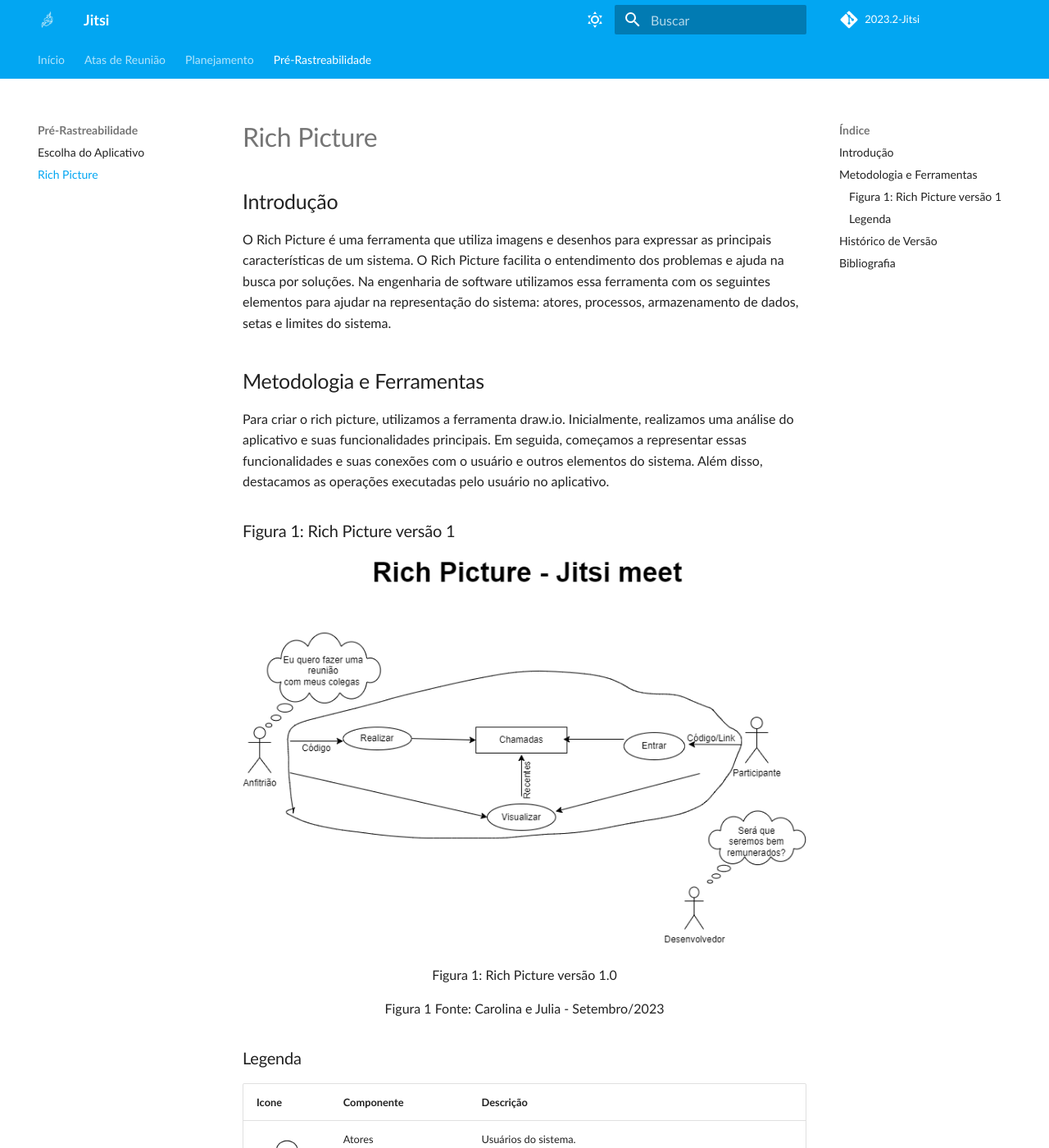
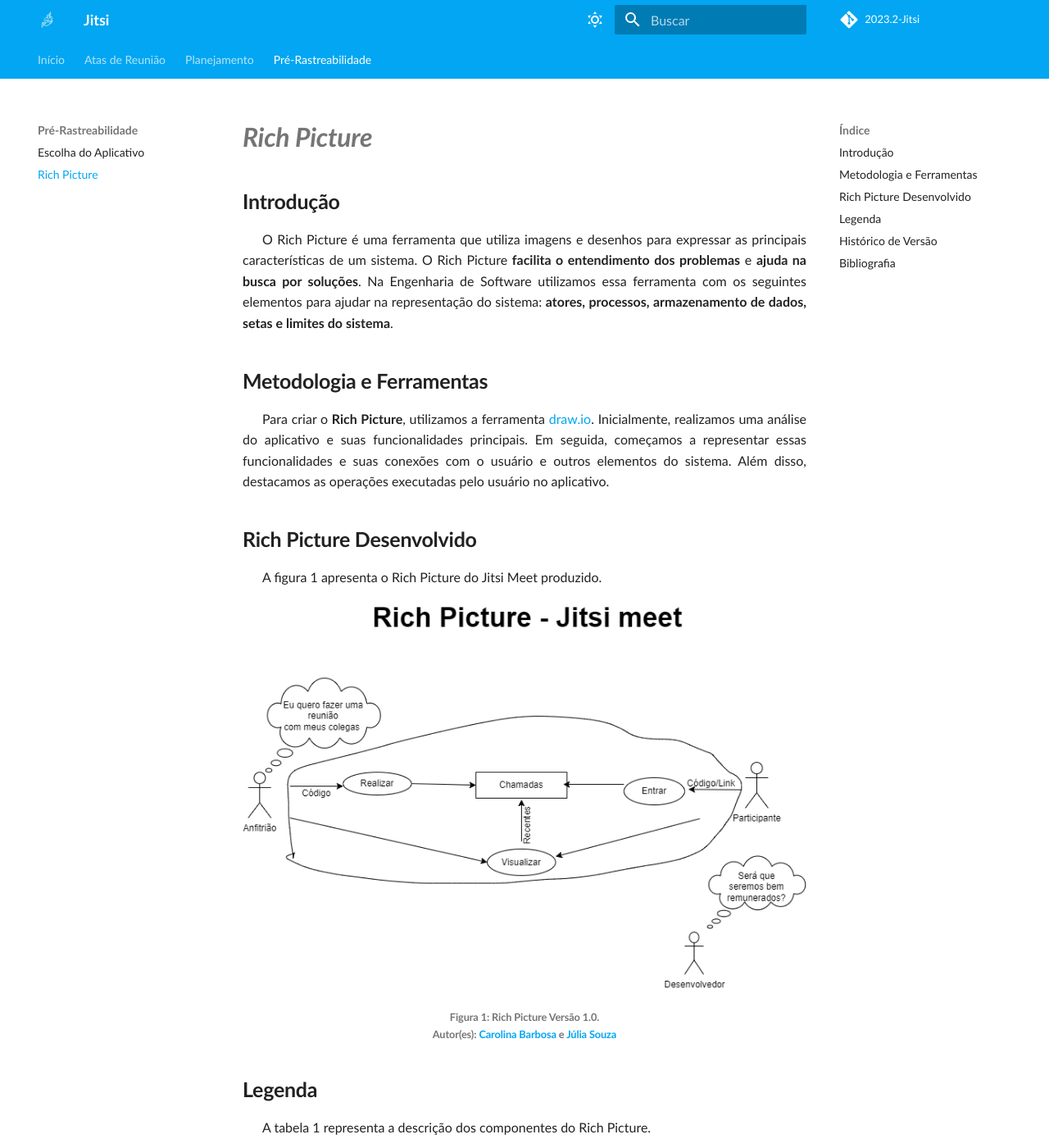
Before and after one commit to Requisitos-de-Software/2023.2-Jitsi, an MkDocs documentation site: the page built from docs/PreRastreabilidade/RichPicture.md, in a window 1280 px wide and 1400 px high. Shown: the whole window at 82% size. Built offline with MkDocs 1.6.1 and Material for MkDocs 9.7.7, drawn with Linux system fonts in a browser that asks for light colours; some web fonts are replaced; comment, search, counter and statistics services are not loaded; some of the changed text lies outside the part shown.

Commit message:
docs: padronizacao do artefato rich picture

```diff
--- a/docs/Planejamento/cronograma.md
+++ b/docs/Planejamento/cronograma.md
@@ -142,4 +142,4 @@
 
  ## **Bibliografia**
 
-> [1] Cronograma Youtube. Disponível em: <<https://github.com/Requisitos-de-Software/2023.1-BilheteriaDigital/blob/main/docs/planejamento/cronograma.md>> . Acesso em 15 de Setembro de 2023.
+> Cronograma Youtube. Disponível em: <<https://github.com/Requisitos-de-Software/2023.1-BilheteriaDigital/blob/main/docs/planejamento/cronograma.md>> . Acesso em 15 de Setembro de 2023.
--- a/docs/Planejamento/ferramentas.md
+++ b/docs/Planejamento/ferramentas.md
@@ -44,4 +44,4 @@
 </center>
 
 ## **Bibliografia**
-> [1] Repositório Requisitos - Cronograma - Ferramentas. Disponível em: https://github.com/Requisitos-de-Software/2023.2-Jitsi . Acesso em: 18 de setembro de 2023. <br/>
+> Repositório Requisitos - Cronograma - Ferramentas. Disponível em: https://github.com/Requisitos-de-Software/2023.2-Jitsi . Acesso em: 18 de setembro de 2023. <br/>
--- a/docs/PreRastreabilidade/RichPicture.md
+++ b/docs/PreRastreabilidade/RichPicture.md
@@ -1,19 +1,29 @@
-# Rich Picture
+# ***Rich Picture***
 
-## Introdução
+## **Introdução**
+<p align="justify">
+&emsp;&emsp;O Rich Picture é uma ferramenta que utiliza imagens e desenhos para expressar as principais características de um sistema. O Rich Picture <b>facilita o entendimento dos problemas</b> e <b>ajuda na busca por soluções</b>. Na Engenharia de Software utilizamos essa ferramenta com os seguintes elementos para ajudar na representação do sistema: <b>atores, processos, armazenamento de dados, setas e limites do sistema</b>.
+</p>
 
-<justify> O Rich Picture é uma ferramenta que utiliza imagens e desenhos para expressar as principais características de um sistema. O Rich Picture facilita o entendimento dos problemas e ajuda na busca por soluções. Na engenharia de software utilizamos essa ferramenta com os seguintes elementos para ajudar na representação do sistema: atores, processos, armazenamento de dados, setas e limites do sistema. </justify>
+## **Metodologia e Ferramentas**
+<p align="justify">
+&emsp;&emsp;Para criar o <b>Rich Picture</b>, utilizamos a ferramenta <a href="https://draw.io">draw.io</a>. Inicialmente, realizamos uma análise do aplicativo e suas funcionalidades principais. Em seguida, começamos a representar essas funcionalidades e suas conexões com o usuário e outros elementos do sistema. Além disso, destacamos as operações executadas pelo usuário no aplicativo.
+</p>
 
-## Metodologia e Ferramentas
+## **Rich Picture Desenvolvido**
+<p align="justify">
+&emsp;&emsp;A figura 1 apresenta o Rich Picture do Jitsi Meet produzido.
+</p>
+![Alt text](richpicture.png)
+<center>
+<h6> Figura 1: Rich Picture Versão 1.0.
+<br> Autor(es): <a href="https://github.com/CarolinaBarb">Carolina Barbosa</a> e <a href="https://github.com/JuliaSSouza">Júlia Souza</a></h6>
+</center>
 
-Para criar o rich picture, utilizamos a ferramenta draw.io. Inicialmente, realizamos uma análise do aplicativo e suas funcionalidades principais. Em seguida, começamos a representar essas funcionalidades e suas conexões com o usuário e outros elementos do sistema. Além disso, destacamos as operações executadas pelo usuário no aplicativo.
-
-### Figura 1: Rich Picture versão 1
-![Alt text](richpicture.png)
-<p align="center">Figura 1: Rich Picture versão 1.0 </p>
-<p align="center"> Figura 1 Fonte: Carolina e Julia - Setembro/2023</p>
-
-### Legenda
+## **Legenda**
+<p align="justify">
+&emsp;&emsp;A tabela 1 representa a descrição dos componentes do Rich Picture.
+</p>
 
 | Icone | Componente | Descrição |
 | ------- |---------- | ----------- |
@@ -23,6 +33,11 @@
 | <img src="https://raw.githubusercontent.com/Requisitos-de-Software/2023.2-Jitsi/main/docs/assets/Dados.png" alt="Armazenamento de dados" width=75px> | Armazenamento de dados | Onde o sistema armazena dados. |
 | <img src="https://raw.githubusercontent.com/Requisitos-de-Software/2023.2-Jitsi/main/docs/assets/Fronteira.png" alt="Fronteira" width=75px> | Fronteira | Fronteira do sistema, tudo o que o sistema deve cuidar fica dentro da frontreira. |
 
+<center>
+<h6> Tabela 1: Legenda do Rich Picture.
+<br> Autor(es): <a href="https://github.com/CarolinaBarb">Carolina Barbosa</a> e <a href="https://github.com/JuliaSSouza">Júlia Souza</a></h6>
+</center>
+
 ## **Histórico de Versão**
 <p align="justify">
 &emsp;&emsp;A tabela 2 representa o histórico de versão do documento.
@@ -30,15 +45,16 @@
 
 | Versão  |   Data   | Descrição | Autor(es) | Revisor(es)
 | --------- | ------ | ------ | ---------- | ----------
-| `1.0` | 18/09/2023 | Criação do documento e Rich Picture | [Carolina Barbosa](https://github.com/CarolinaBarb) e [Júlia Souza](https://github.com/JuliaSSouza)| [Bruno Henrique](https://github.com/BrunoHenrique00)
+| `1.0` | 18/09/2023 | Criação do documento e Rich Picture | [Carolina Barbosa](https://github.com/CarolinaBarb) e [Júlia Souza](https://github.com/JuliaSSouza)| [Bruno Henrique](https://github.com/BrunoHenrique00) |
+| `1.1` | 20/09/2023 | Padronização do artefato | [Pedro Siqueira](https://github.com/PedroSiq)| |
 
 <center>
 <h6> Tabela 2: Histórico de Versão.
-<br> Autor: <a href="https://github.com/CarolinaBarb">Carolina Barbosa</a> e <a href="https://github.com/JuliaSSouza">Júlia Souza</a></h6>
+<br> Autor(es): <a href="https://github.com/CarolinaBarb">Carolina Barbosa</a> e <a href="https://github.com/JuliaSSouza">Júlia Souza</a></h6>
 </center>
 
-## Bibliografia
+## **Bibliografia**
 
-Benyon, D. (2011). Interação Humano-Computador. São Paulo: Pearson Prentice Hall. (2ª edição).
+> Benyon, D. (2011). Interação Humano-Computador. São Paulo: Pearson Prentice Hall. (2ª edição).
 
-SERRANO, Maurício; DO PRADO LEITE, Julio Cesar Sampaio. A rich traceability model for social interactions. In: Proceedings of the 6th International Workshop on Traceability in Emerging Forms of Software Engineering. 2011. p. 63-66.
+> SERRANO, Maurício; DO PRADO LEITE, Julio Cesar Sampaio. A rich traceability model for social interactions. In: Proceedings of the 6th International Workshop on Traceability in Emerging Forms of Software Engineering. 2011. p. 63-66.
```
Also changed, not shown: docs/PreRastreabilidade/AppEscolhido.md (+2 -2 lines).
